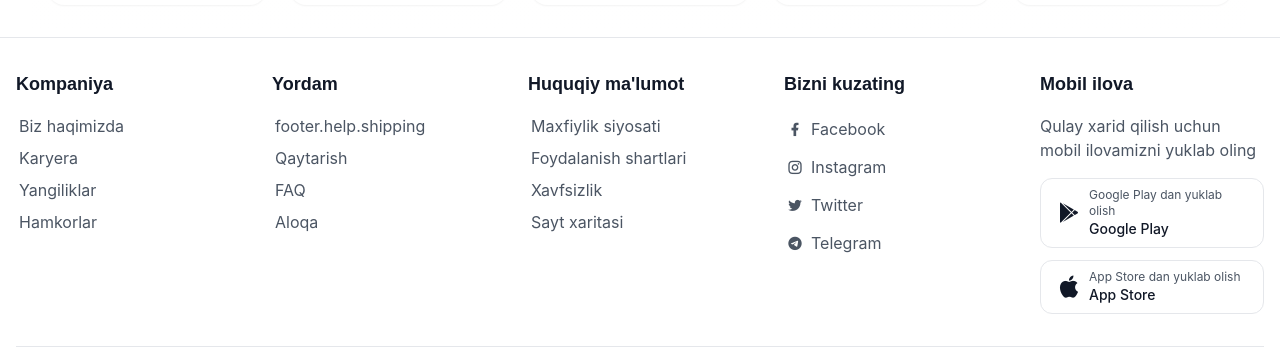
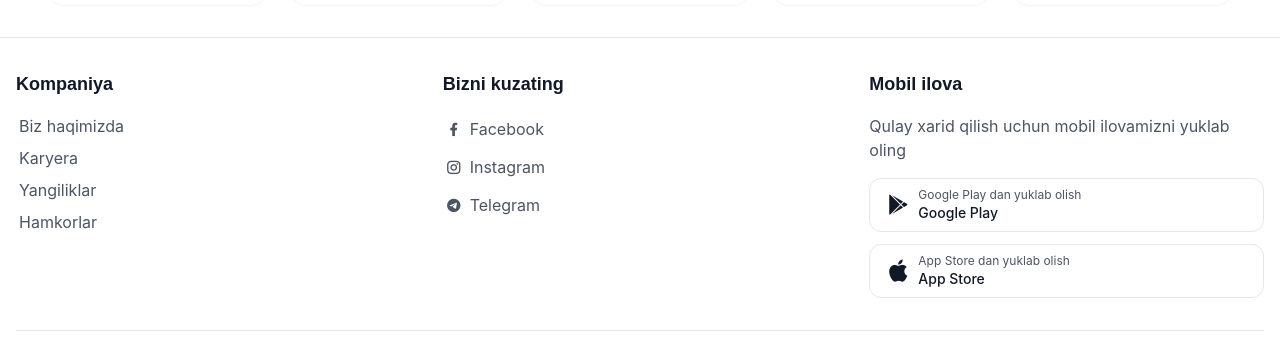
Before and after one commit to bahriddindeveloper96/techmarket, a Vue app: page /cart in a window 1280 px wide. Shown: the part 1601-1965 px from the top of the page. Built offline with nearby package versions, Linux system fonts and the light colour scheme.

Commit message:
(mobile footer)

```diff
--- a/src/components/Footer.vue
+++ b/src/components/Footer.vue
@@ -3,9 +3,9 @@
   <footer class="bg-white dark:bg-gray-900 border-t border-gray-200 dark:border-gray-800">
     <div class="container mx-auto px-4 py-8">
       <!-- Main Footer -->
-      <div class="grid grid-cols-1 md:grid-cols-2 lg:grid-cols-5 gap-8 mb-8">
+      <div class="grid grid-cols-1 md:grid-cols-2 lg:grid-cols-3 gap-8 mb-8">
         <!-- Company Info -->
-        <div>
+        <div class="hidden md:block">
           <h3 class="text-lg font-semibold text-gray-900 dark:text-white mb-4">{{ $t('footer.company.title') }}</h3>
           <ul class="space-y-2">
             <li><a href="#" class="text-gray-600 dark:text-gray-400 hover:text-primary-600 dark:hover:text-primary-400 transition-colors">{{ $t('footer.company.about') }}</a></li>
@@ -14,33 +14,10 @@
             <li><a href="#" class="text-gray-600 dark:text-gray-400 hover:text-primary-600 dark:hover:text-primary-400 transition-colors">{{ $t('footer.company.partners') }}</a></li>
           </ul>
         </div>
-
-        <!-- Help -->
-        <div>
-          <h3 class="text-lg font-semibold text-gray-900 dark:text-white mb-4">{{ $t('footer.help.title') }}</h3>
-          <ul class="space-y-2">
-            <li><a href="#" class="text-gray-600 dark:text-gray-400 hover:text-primary-600 dark:hover:text-primary-400 transition-colors">{{ $t('footer.help.shipping') }}</a></li>
-            <li><a href="#" class="text-gray-600 dark:text-gray-400 hover:text-primary-600 dark:hover:text-primary-400 transition-colors">{{ $t('footer.help.returns') }}</a></li>
-            <li><a href="#" class="text-gray-600 dark:text-gray-400 hover:text-primary-600 dark:hover:text-primary-400 transition-colors">{{ $t('footer.help.faq') }}</a></li>
-            <li><a href="#" class="text-gray-600 dark:text-gray-400 hover:text-primary-600 dark:hover:text-primary-400 transition-colors">{{ $t('footer.help.contact') }}</a></li>
-          </ul>
-        </div>
-
-        <!-- Legal -->
-        <div>
-          <h3 class="text-lg font-semibold text-gray-900 dark:text-white mb-4">{{ $t('footer.legal.title') }}</h3>
-          <ul class="space-y-2">
-            <li><a href="#" class="text-gray-600 dark:text-gray-400 hover:text-primary-600 dark:hover:text-primary-400 transition-colors">{{ $t('footer.legal.privacy') }}</a></li>
-            <li><a href="#" class="text-gray-600 dark:text-gray-400 hover:text-primary-600 dark:hover:text-primary-400 transition-colors">{{ $t('footer.legal.terms') }}</a></li>
-            <li><a href="#" class="text-gray-600 dark:text-gray-400 hover:text-primary-600 dark:hover:text-primary-400 transition-colors">{{ $t('footer.legal.security') }}</a></li>
-            <li><a href="#" class="text-gray-600 dark:text-gray-400 hover:text-primary-600 dark:hover:text-primary-400 transition-colors">{{ $t('footer.legal.sitemap') }}</a></li>
-          </ul>
-        </div>
-
         <!-- Social -->
         <div>
           <h3 class="text-lg font-semibold text-gray-900 dark:text-white mb-4">{{ $t('footer.social.title') }}</h3>
-          <ul class="space-y-2">
+          <ul class="flex flex-row flex-wrap gap-4 md:flex-col md:gap-2">
             <li>
               <a href="#" class="flex items-center text-gray-600 dark:text-gray-400 hover:text-primary-600 dark:hover:text-primary-400 transition-colors">
                 <i class="ri-facebook-fill mr-2"></i>
@@ -53,12 +30,7 @@
                 {{ $t('footer.social.instagram') }}
               </a>
             </li>
-            <li>
-              <a href="#" class="flex items-center text-gray-600 dark:text-gray-400 hover:text-primary-600 dark:hover:text-primary-400 transition-colors">
-                <i class="ri-twitter-fill mr-2"></i>
-                {{ $t('footer.social.twitter') }}
-              </a>
-            </li>
+
             <li>
               <a href="#" class="flex items-center text-gray-600 dark:text-gray-400 hover:text-primary-600 dark:hover:text-primary-400 transition-colors">
                 <i class="ri-telegram-fill mr-2"></i>
@@ -67,15 +39,14 @@
             </li>
           </ul>
         </div>
-
         <!-- Mobile App -->
         <div>
           <h3 class="text-lg font-semibold text-gray-900 dark:text-white mb-4">{{ $t('footer.mobileApp.title') }}</h3>
           <p class="text-gray-600 dark:text-gray-400 mb-4">{{ $t('footer.mobileApp.description') }}</p>
-          <div class="space-y-3">
+          <div class="flex flex-row gap-4 md:flex-col md:gap-3">
             <a
               href="#"
-              class="flex items-center space-x-2 px-4 py-2 border border-gray-200 dark:border-gray-700 rounded-xl hover:border-primary-500 dark:hover:border-primary-500 transition-colors"
+              class="flex-1 md:flex-none flex items-center space-x-2 px-4 py-2 border border-gray-200 dark:border-gray-700 rounded-xl hover:border-primary-500 dark:hover:border-primary-500 transition-colors"
             >
               <i class="ri-google-play-fill text-2xl text-gray-900 dark:text-white"></i>
               <div>
@@ -85,7 +56,7 @@
             </a>
             <a
               href="#"
-              class="flex items-center space-x-2 px-4 py-2 border border-gray-200 dark:border-gray-700 rounded-xl hover:border-primary-500 dark:hover:border-primary-500 transition-colors"
+              class="flex-1 md:flex-none flex items-center space-x-2 px-4 py-2 border border-gray-200 dark:border-gray-700 rounded-xl hover:border-primary-500 dark:hover:border-primary-500 transition-colors"
             >
               <i class="ri-apple-fill text-2xl text-gray-900 dark:text-white"></i>
               <div>
@@ -98,7 +69,7 @@
       </div>
 
       <!-- Bottom Footer -->
-      <div class="pt-8 border-t border-gray-200 dark:border-gray-800">
+      <div class="block pt-8 border-t border-gray-200 dark:border-gray-800">
         <p class="text-center text-gray-600 dark:text-gray-400">{{ $t('footer.copyright') }}</p>
       </div>
     </div>
--- a/src/views/CartView.vue
+++ b/src/views/CartView.vue
@@ -74,13 +74,7 @@
               >
                 <i class="fas fa-trash"></i>
               </button>
-              <button
-                @click="saveForLater(item)"
-                class="text-gray-400 dark:text-gray-600 hover:text-purple-500 dark:hover:text-purple-400"
-                :title="$t('cart.save_for_later')"
-              >
-                <i class="fas fa-bookmark"></i>
-              </button>
+
             </div>
           </div>
 
```
